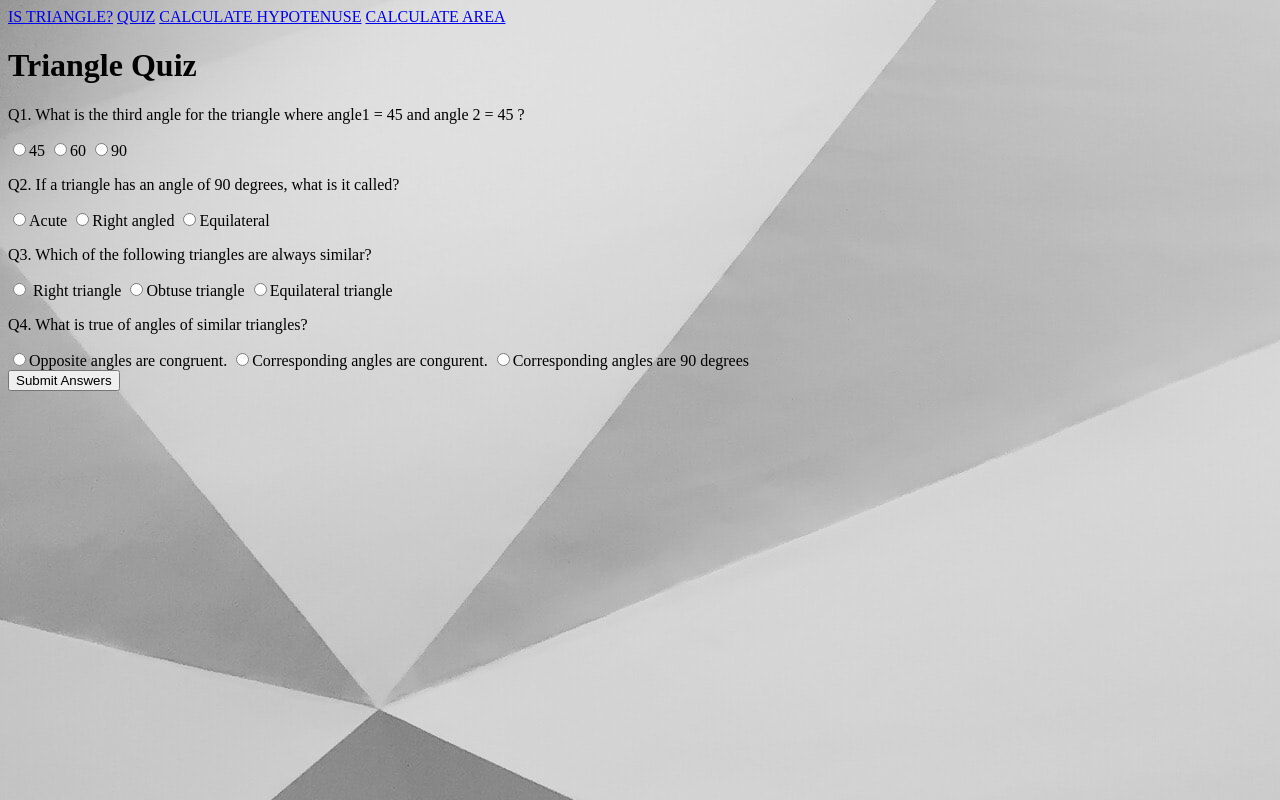
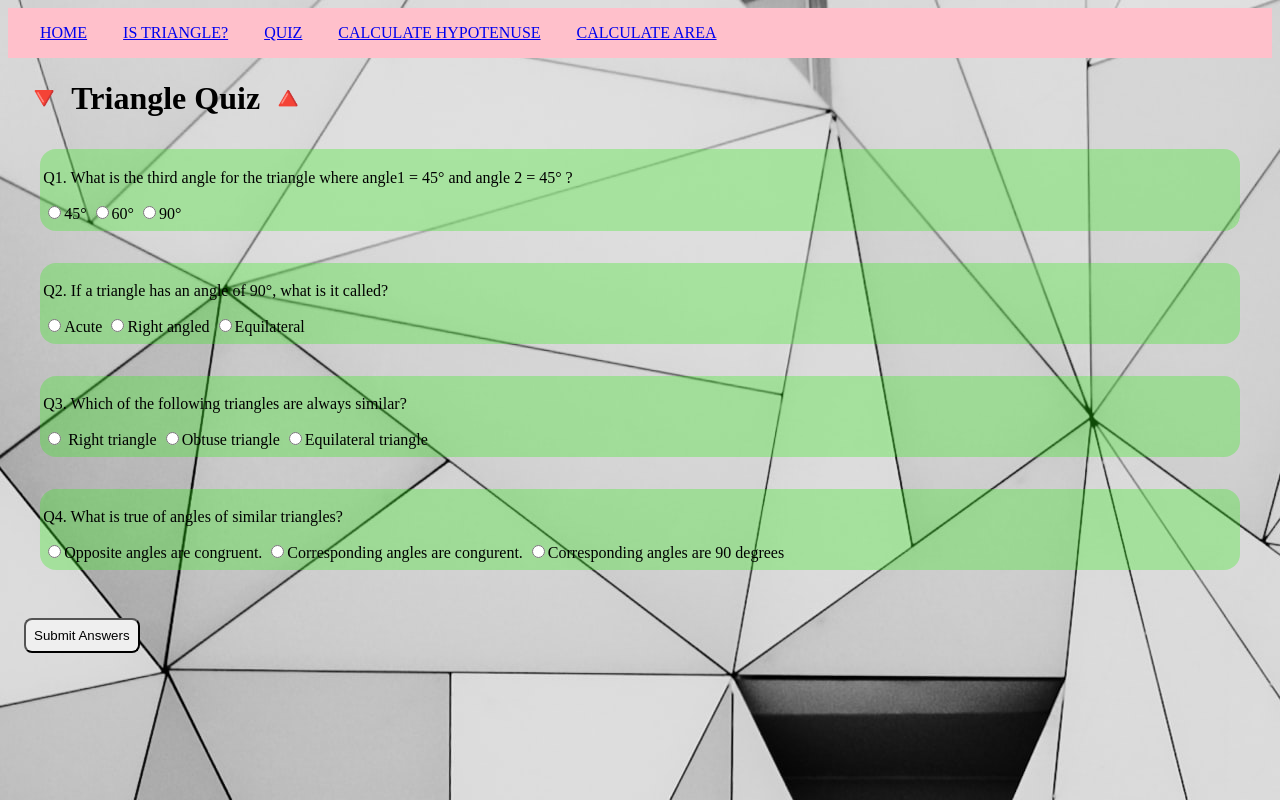
Before and after one commit to Adarsh-Patel-Dev/FUN-WITH-TRIANGLE, a plain HTML site: page quiz.html in a window 1280 px wide. Drawn offline with Linux system fonts and the light colour scheme.

Commit message:
updates style

```diff
--- a/quiz.html
+++ b/quiz.html
@@ -5,34 +5,35 @@
     <meta http-equiv="X-UA-Compatible" content="IE=edge">
     <meta name="viewport" content="width=device-width, initial-scale=1.0">
     <link rel = "stylesheet" href="style.css"/>
-    <title>Triangle Quiz</title>
+    <title>🔻 Triangle Quiz 🔺</title>
 </head>
 <body>
 
     <nav>
+        <a href="index.html">HOME</a>
         <a href="istriangle.html">IS TRIANGLE?</a>
         <a href="quiz.html">QUIZ</a>
         <a href="hypotenuse.html">CALCULATE HYPOTENUSE</a>
         <a href="area.html">CALCULATE AREA</a>
     </nav>
 
-    <h1>Triangle Quiz</h1>
+    <h1>🔻 Triangle Quiz 🔺</h1>
     <form class="quiz-form">
         <div class="question-container">
-            <p>Q1. What is the third angle for the triangle where angle1 = 45 and angle 2 = 45 ?</p>
+            <p>Q1. What is the third angle for the triangle where angle1 = 45° and angle 2 = 45° ?</p>
             <label>
-                <input type="radio" name="question1" value="45" />45
+                <input type="radio" name="question1" value="45°" />45°
             </label>
             <label>
-                <input type="radio" name="question1" value="45" />60
+                <input type="radio" name="question1" value="60°" />60°
             </label>
             <label>
-                <input type="radio" name="question1" value="45" />90
+                <input type="radio" name="question1" value="90°" />90°
             </label>
         </div>
 
         <div class="question-container">
-            <p>Q2. If a triangle has an angle of 90 degrees, what is it called?</p>
+            <p>Q2. If a triangle has an angle of 90°, what is it called?</p>
             <label>
                 <input type="radio" name="question2" value="Acute" />Acute
             </label>
--- a/quiz.js
+++ b/quiz.js
@@ -2,7 +2,7 @@ const quizForm = document.querySelector(".quiz-form");
 const submitBtn = document.querySelector("#submit-btn");
 const output = document.querySelector("#output");
 
-const correctAnswers = ["90", "right angled", "right angled", "right angled"];
+const correctAnswers = ["90°", "Right angled", "Equilateral triangle", "Corresponding angles are congurent."];
 
 function calculateScore(){
     let score = 0;
--- a/style.css
+++ b/style.css
@@ -1,3 +1,52 @@
 body{
-    background-image: url(images/triangles2.jpg);
+    background-image: url(images/triangles.geometric.jpg);
 }
+
+/* quiz */
+
+nav{
+    background-color: pink;
+    color: aquamarine;
+    padding: 1rem;
+    margin: 0%;
+    max-width: 100%;
+}
+
+nav a{
+    padding: 1rem;
+    margin: auto;
+
+}
+
+h1{
+    padding: auto;
+    margin-left: 1rem;
+
+
+}
+
+#submit-btn{
+    padding: 0.5rem;
+    border-radius: 0.5rem;
+    margin-top: 1rem;
+    margin-left: 1rem;
+}
+
+#output{
+    color: green;
+    margin-top: 2rem;
+    margin-left: 1rem;
+}
+
+.question-container{
+    margin: 2rem;
+    background-color: rgba(43, 236, 17, 0.308);
+    border-radius: 1rem;
+    padding: 0.2rem;
+    padding-bottom: 0.5rem;
+}
+
+/* .quiz-form{
+    background-color: rgba(137, 43, 226, 0.5);
+    padding: 0.5rem;
+} */
```
Also changed, not shown: area.html (+1 -0 lines), hypotenuse.html (+1 -0 lines), index.html (+2 -2 lines), istriangle.html (+1 -0 lines).
